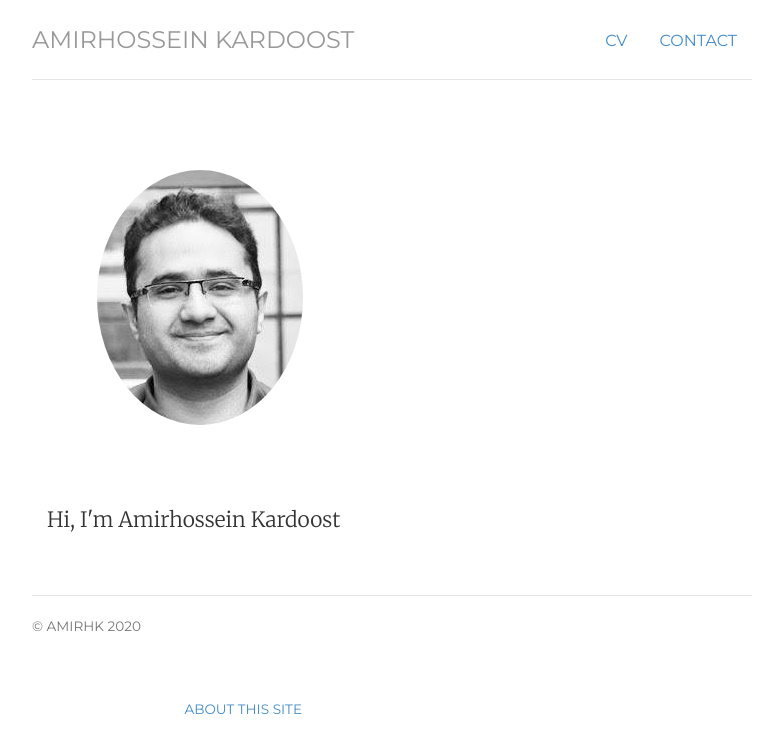
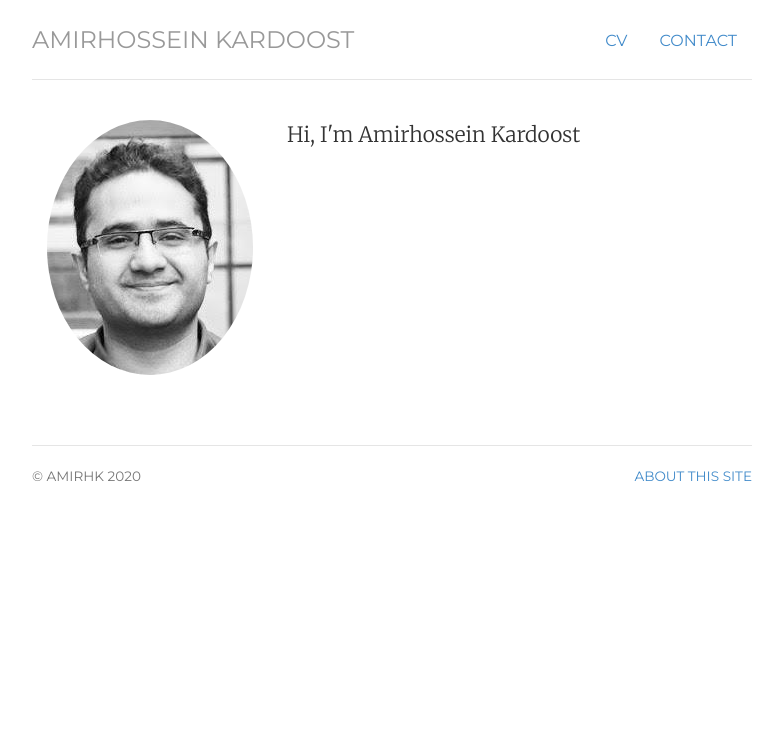
Before and after one commit to Amirhk-dev/Amirhk-dev.github.io, a Jekyll site: the page built from index.html, in a window 1280 px wide. Shown: the top 753 px of the page, without its empty margins (248-1031 px from the left). Built offline with Jekyll 4.4.1, drawn with Linux system fonts in a browser that asks for light colours.

Commit message:
Update style.css

```diff
--- a/css/style.css
+++ b/css/style.css
@@ -13,25 +13,6 @@
 /* Navigation */
 h3.text-muted a {text-decoration: none; color: #999999; }
 h3.text-muted a:hover { text-decoration: none; color: #0088cc; }
-
-.col-sm-4 {
-        position: relative;
-        display: inline-block;
-        margin-bottom: 30px;
-	margin: 50px;
-}
-.col-sm-4 .img-top {
-	display: none;
-        position: absolute;
-        margin-bottom: 30px;
-	top: 0;
-	left: 0;
-	z-index: 99;
-}
-.col-sm-4:hover .img-top {
-        display: inline;
-	margin-bottom: 30px;
-}
 
 img.avatar{
 	margin-bottom: 30px;
```
